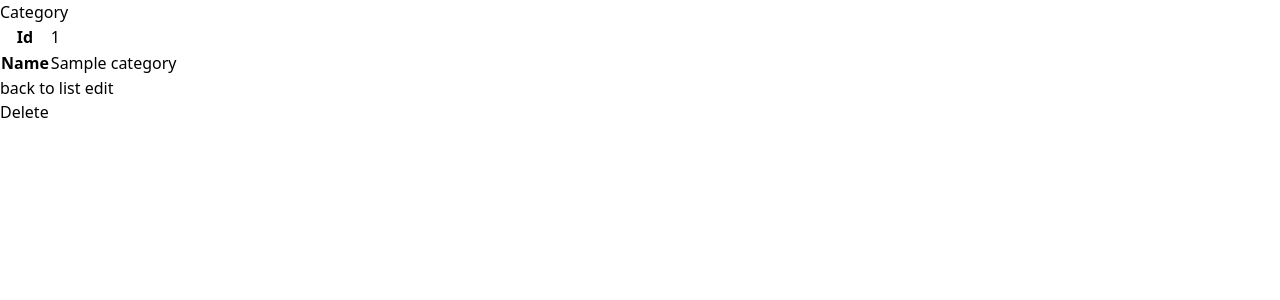
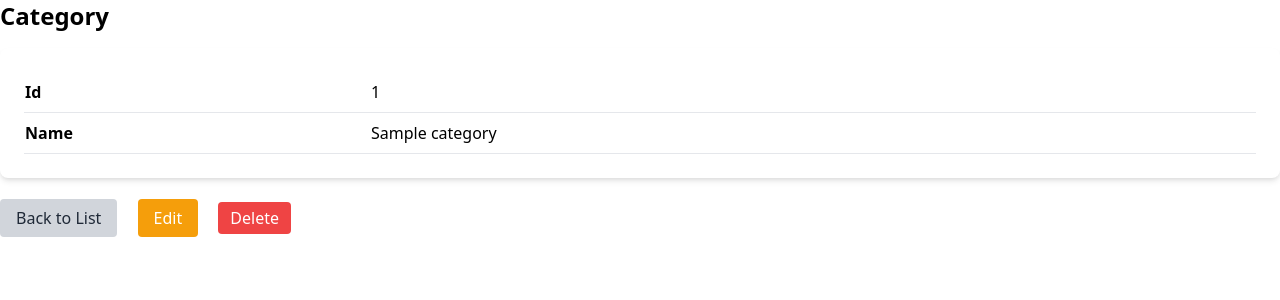
Before and after one commit to CestPasFo/Brief_Reminders, a Symfony app: template templates/category/show.html.twig in a window 1280 px wide. Shown: the top 300 px of the page. Run offline with Twig, Linux system fonts and the light colour scheme; the template is opened without the code that fills it: most values are stand-ins (such as "Sample title", 1, 10 or a date in 2020); some libraries are stand-ins or nearby versions.

Commit message:
Feat: MàJ visuel des pages

```diff
--- a/templates/category/_delete_form.html.twig
+++ b/templates/category/_delete_form.html.twig
@@ -1,4 +1,4 @@
-<form method="post" action="{{ path('app_category_delete', {'id': category.id}) }}" onsubmit="return confirm('Are you sure you want to delete this item?');">
+<form method="post" action="{{ path('app_category_delete', {'id': category.id}) }}" onsubmit="return confirm('Are you sure you want to delete this item?');" class="inline-block">
     <input type="hidden" name="_token" value="{{ csrf_token('delete' ~ category.id) }}">
-    <button class="btn">Delete</button>
+    <button type="submit" class="bg-red-500 text-white px-4 py-2 rounded hover:bg-red-600 transition duration-200">Delete</button>
 </form>
--- a/templates/category/_form.html.twig
+++ b/templates/category/_form.html.twig
@@ -1,4 +1,4 @@
-{{ form_start(form) }}
-    {{ form_widget(form) }}
-    <button class="btn">{{ button_label|default('Save') }}</button>
+{{ form_start(form, {'attr': {'class': 'space-y-4'}}) }}
+    {{ form_widget(form, {'attr': {'class': 'w-full border border-gray-300 rounded-md p-2 focus:outline-none focus:ring-2 focus:ring-blue-500'}}) }}
+    <button type="submit" class="bg-blue-500 text-white px-4 py-2 rounded hover:bg-blue-600 transition duration-200">{{ button_label|default('Save') }}</button>
 {{ form_end(form) }}
--- a/templates/category/show.html.twig
+++ b/templates/category/show.html.twig
@@ -3,24 +3,28 @@
 {% block title %}Category{% endblock %}
 
 {% block body %}
-    <h1>Category</h1>
+    <h1 class="text-2xl font-bold mb-4">Category</h1>
 
-    <table class="table">
-        <tbody>
-            <tr>
-                <th>Id</th>
-                <td>{{ category.id }}</td>
-            </tr>
-            <tr>
-                <th>Name</th>
-                <td>{{ category.name }}</td>
-            </tr>
-        </tbody>
-    </table>
+    <div class="bg-white shadow-md rounded-lg p-6">
+        <table class="min-w-full">
+            <tbody>
+                <tr class="border-b">
+                    <th class="text-left py-2">Id</th>
+                    <td class="py-2">{{ category.id }}</td>
+                </tr>
+                <tr class="border-b">
+                    <th class="text-left py-2">Name</th>
+                    <td class="py-2">{{ category.name }}</td>
+                </tr>
+            </tbody>
+        </table>
+    </div>
 
-    <a href="{{ path('app_category_index') }}">back to list</a>
-
-    <a href="{{ path('app_category_edit', {'id': category.id}) }}">edit</a>
-
-    {{ include('category/_delete_form.html.twig') }}
+    <div class="mt-6 space-x-4">
+        <a href="{{ path('app_category_index') }}" class="bg-gray-300 text-gray-800 px-4 py-2 rounded hover:bg-gray-400">Back to List</a>
+        <a href="{{ path('app_category_edit', {'id': category.id}) }}" class="bg-yellow-500 text-white px-4 py-2 rounded hover:bg-yellow-600">Edit</a>
+        <form action="{{ path('app_category_delete', {'id': category.id}) }}" method="post" style="display:inline;">
+                        <input type="submit" value="Delete" class="bg-red-500 text-white px-3 py-1 rounded hover:bg-red-600 cursor-pointer">
+                    </form>
+    </div>
 {% endblock %}
```
Also changed, not shown: templates/category/edit.html.twig (+8 -5 lines), templates/category/new.html.twig (+5 -3 lines).
